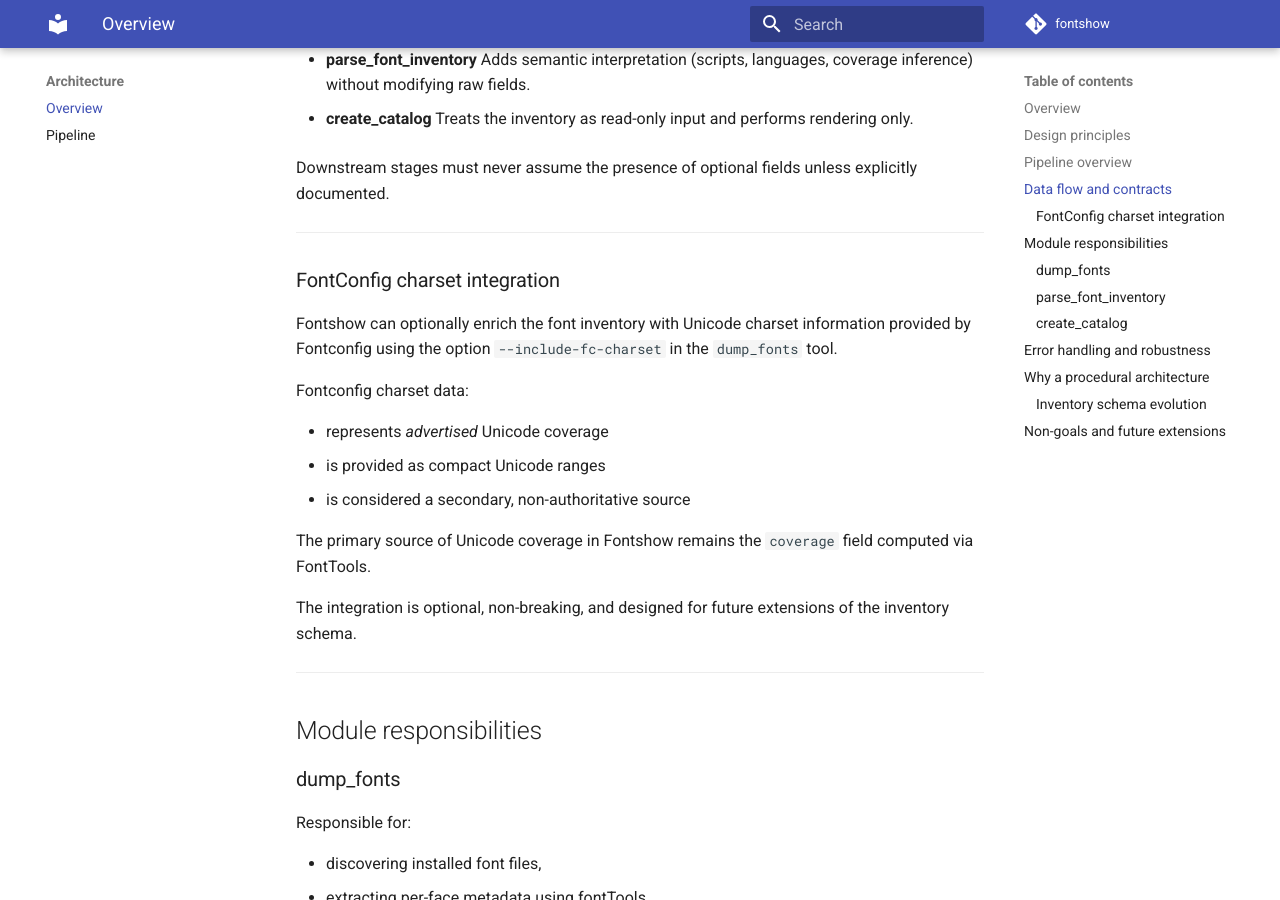
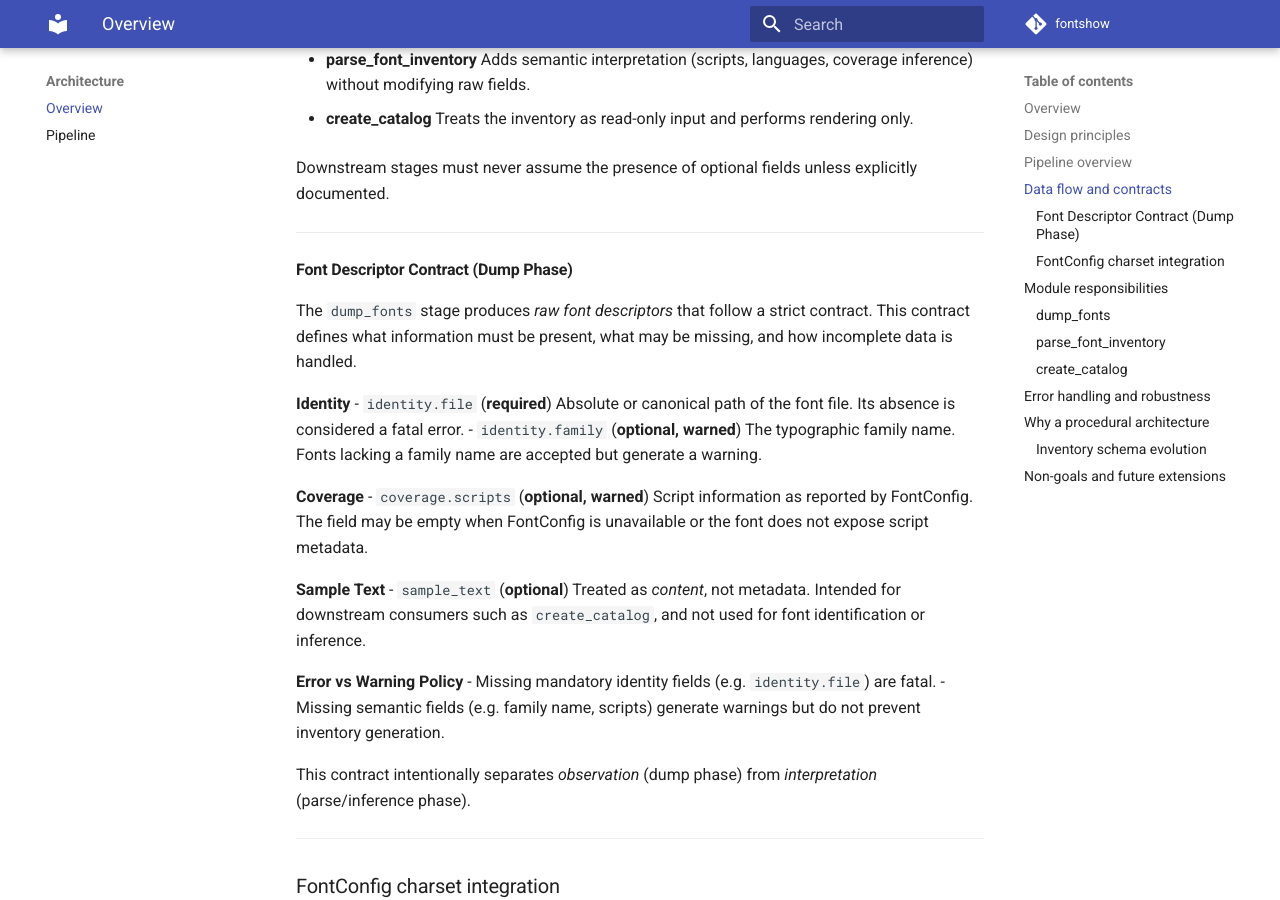
Before and after one commit to marco0560/Fontshow, an MkDocs documentation site: the page built from docs/architecture.md, in a window 1280 px wide and 900 px high, scrolled down 2008 px. Built offline with MkDocs 1.6.1 and Material for MkDocs 9.7.7, drawn with Linux system fonts in a browser that asks for light colours; comment, search, counter and statistics services are not loaded.

Commit message:
fix(dump): add stable font identity id field and test Why: - The font identity id field is needed to uniquely identify fonts across different systems and versions. - A stable identity id ensures consistent identification of fonts even when metadata changes.
What:
- Added a stable font identity id field in the dump_fonts tool.
- Implemented a test case to verify the stability of the font identity id.
- Defined contract for required and optional fields in the font descriptor.

Notes:
- The identity id is derived from the font file path and TTC index.

Refs: #

```diff
--- a/docs/architecture.md
+++ b/docs/architecture.md
@@ -100,6 +100,40 @@ Each stage respects the following contract:
 
 Downstream stages must never assume the presence of optional fields unless
 explicitly documented.
+
+---
+
+#### Font Descriptor Contract (Dump Phase)
+
+The `dump_fonts` stage produces *raw font descriptors* that follow a strict
+contract. This contract defines what information must be present, what may be
+missing, and how incomplete data is handled.
+
+**Identity**
+- `identity.file` (**required**)
+  Absolute or canonical path of the font file. Its absence is considered a
+  fatal error.
+- `identity.family` (**optional, warned**)
+  The typographic family name. Fonts lacking a family name are accepted but
+  generate a warning.
+
+**Coverage**
+- `coverage.scripts` (**optional, warned**)
+  Script information as reported by FontConfig. The field may be empty when
+  FontConfig is unavailable or the font does not expose script metadata.
+
+**Sample Text**
+- `sample_text` (**optional**)
+  Treated as *content*, not metadata. Intended for downstream consumers such
+  as `create_catalog`, and not used for font identification or inference.
+
+**Error vs Warning Policy**
+- Missing mandatory identity fields (e.g. `identity.file`) are fatal.
+- Missing semantic fields (e.g. family name, scripts) generate warnings but do
+  not prevent inventory generation.
+
+This contract intentionally separates *observation* (dump phase) from
+*interpretation* (parse/inference phase).
 
 ---
 
```
Also changed, not shown: docs/data_dictionary.md (+5 -0 lines), docs/decisions.md (+25 -0 lines), 2 other files.
